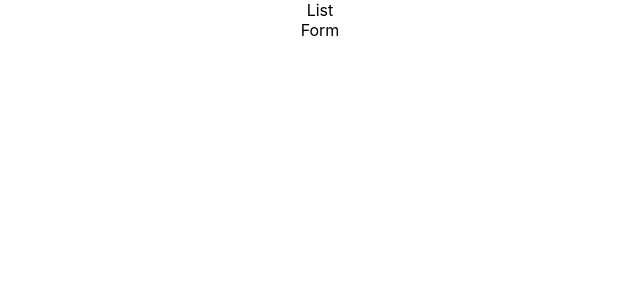
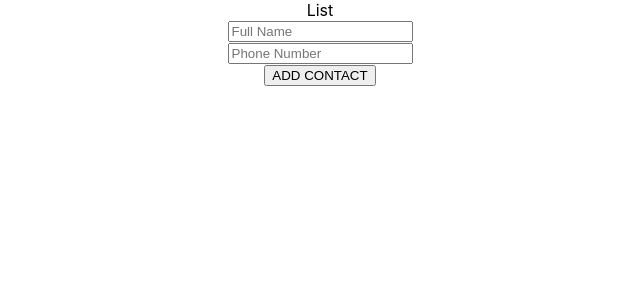
Before and after one commit to fatmanur1blt/React-Projects, a React (Create React App) app in the folder 02-contacts-app/: page / in a window 1280 px wide. Shown: the top 300 px of the page, without its empty margins (320-960 px from the left). Built offline with nearby package versions, Linux system fonts and the light colour scheme.

Commit message:
update Form component

```diff
--- a/02-contacts-app/src/components/Contacts/Form/index.js
+++ b/02-contacts-app/src/components/Contacts/Form/index.js
@@ -1,8 +1,41 @@
-import React from 'react';
+import {useState} from 'react';
 
 function Form() {
+    const [form, setForm] = useState({fullName: '', phone_number:'' });
+
+    const onChangeInput = (arr) =>{
+        setForm({...form,[arr.target.name]:arr.target.value});
+    };
+
+    const onSubmit = (e) => {
+    //console.log(form);
+       e.preventDefault();
+       if(form.fullName === '' || form.phone_number === ''){
+        // console.log('do not work');
+        return false;
+       }
+    }
+
   return (
-    <div>Form</div>
+    <form onSubmit={onSubmit}>
+        <div>
+        <input
+        name='fullName'
+        placeholder='Full Name'
+        onChange={onChangeInput}
+         />
+        </div>
+        <div>
+        <input
+        name='phone_number'
+        placeholder='Phone Number'
+        onChange={onChangeInput}
+         />
+        </div>
+
+
+        <button>ADD CONTACT</button>
+    </form>
   );
 }
 
```
